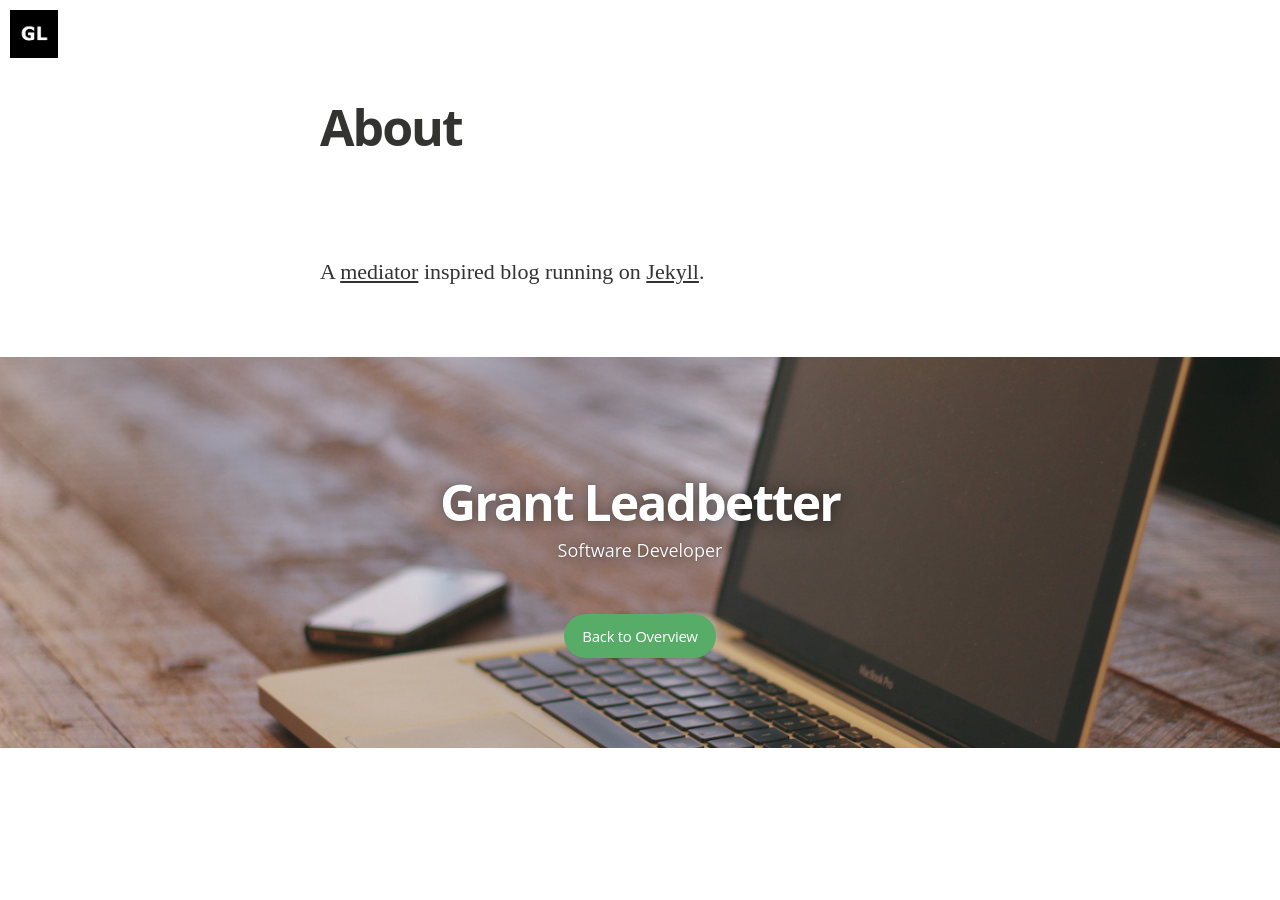
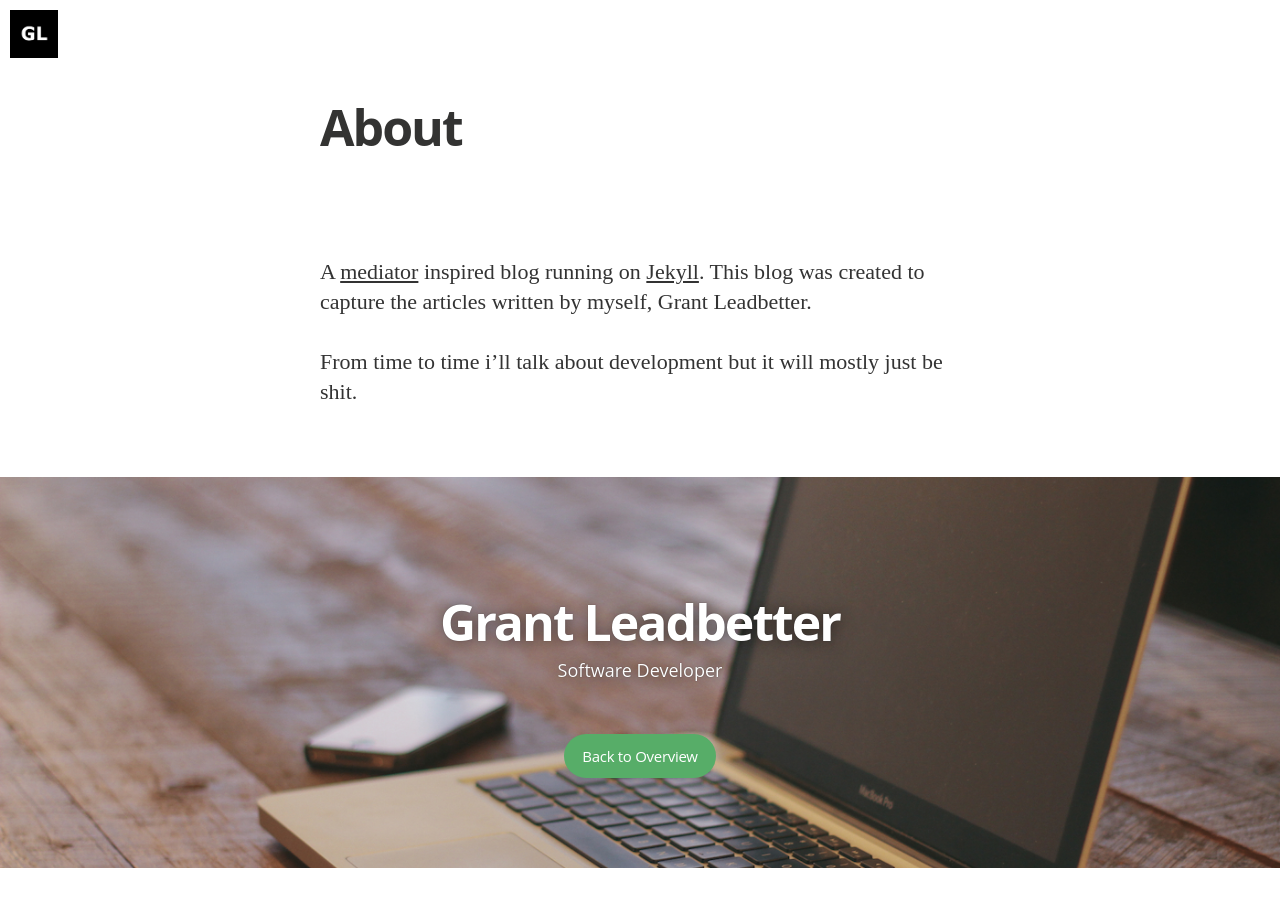
Before and after one commit to Grantlyk/grantlyk, a Jekyll site: the page built from about.md, in a window 1280 px wide. Built offline with Jekyll 4.4.1, drawn with Linux system fonts in a browser that asks for light colours; nearby versions of some CDN libraries; some web fonts are replaced; Markdown is read by kramdown in place of the engine named in the settings.

Commit message:
About page updated

```diff
--- a/about.md
+++ b/about.md
@@ -4,4 +4,6 @@ title: About
 permalink: /about/
 ---
 
-A [mediator](https://github.com/dirkfabisch/mediator) inspired blog running on [Jekyll](https://github.com/jekyll/jekyll).
+A [mediator](https://github.com/dirkfabisch/mediator) inspired blog running on [Jekyll](https://github.com/jekyll/jekyll). This blog was created to capture the articles written by myself, Grant Leadbetter.
+
+From time to time i'll talk about development but it will mostly just be shit.
```
Also changed, not shown: 1 other file.
